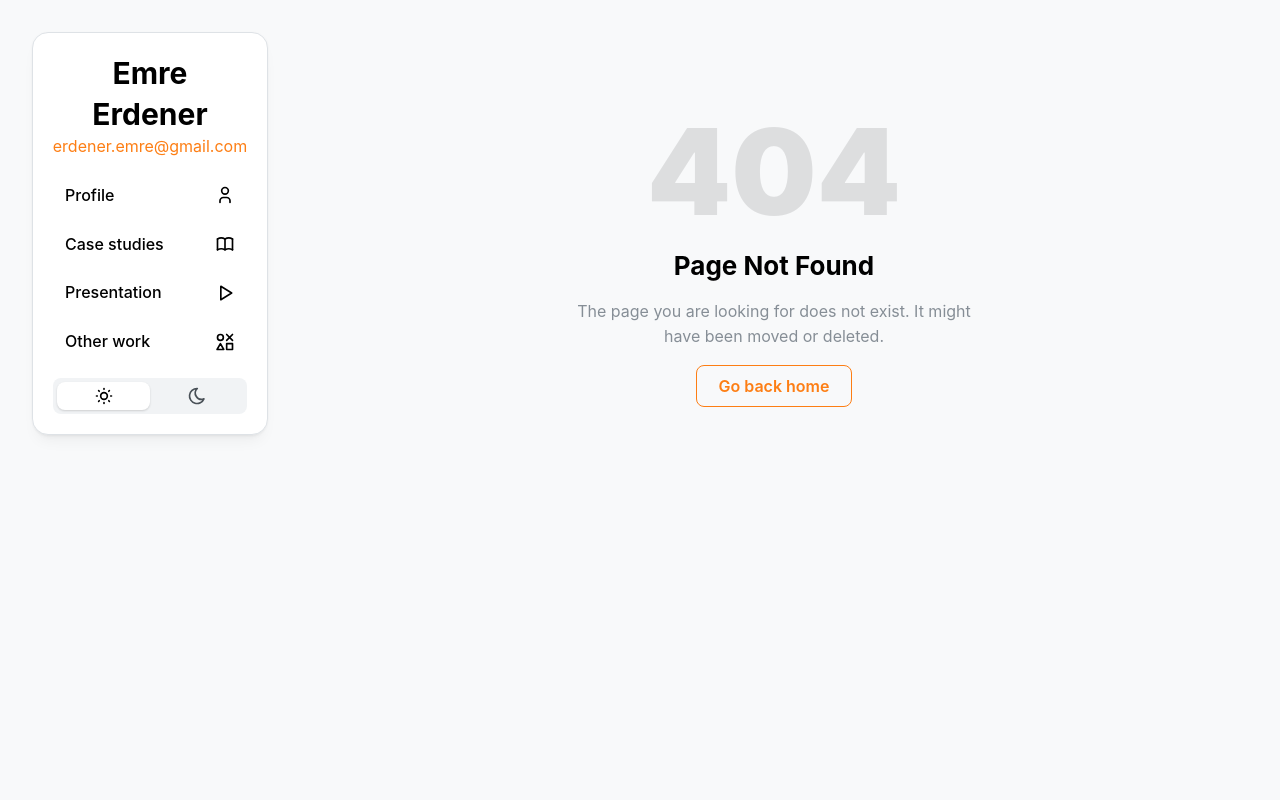
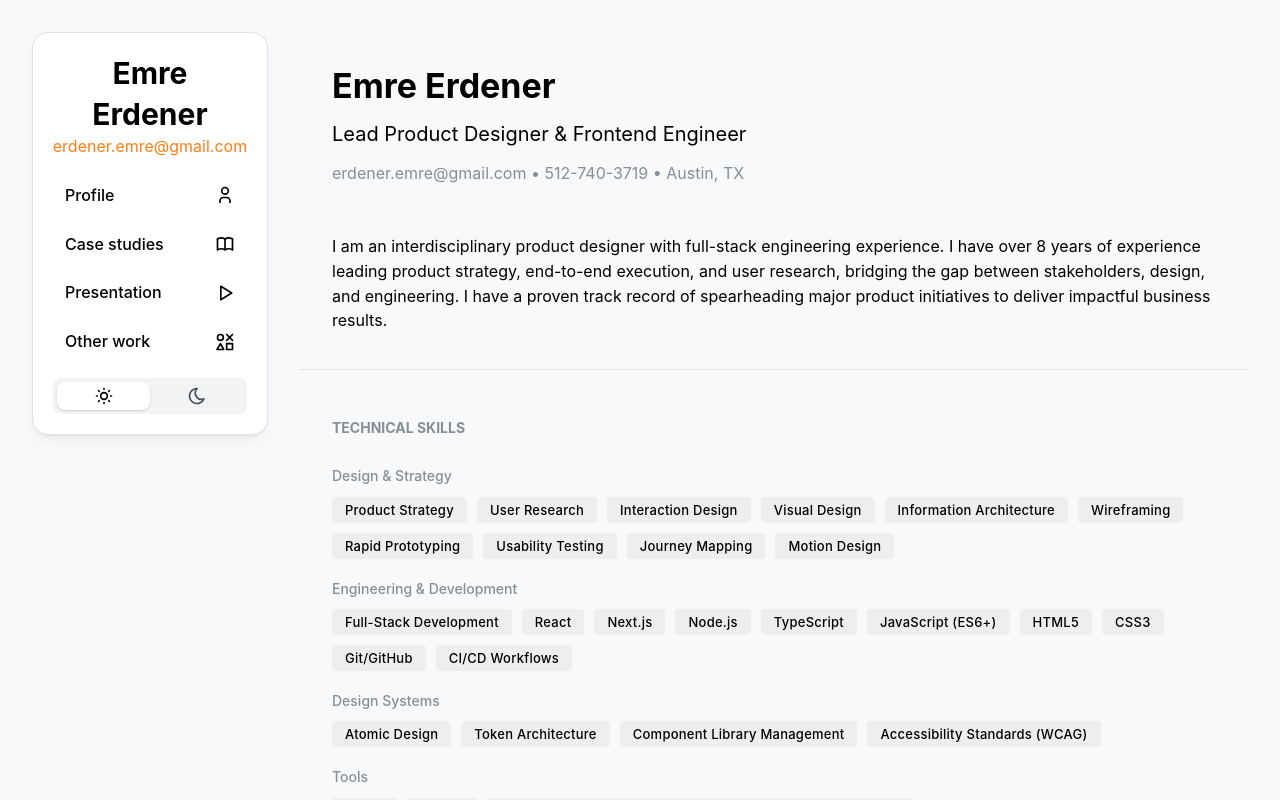
Before and after one commit to emreerdener/portfolio, a Next.js app: page /resume in a window 1280 px wide. Before the commit this address had no page. Shown: the top 800 px of the page. Built offline with nearby package versions, Linux system fonts and the light colour scheme.

Commit message:
resume page and technical skills component

```diff
--- /dev/null
+++ b/src/app/resume/page.tsx
@@ -0,0 +1,47 @@
+'use client';
+
+import { Container, Divider, Space, Stack, Text, Title } from '@mantine/core';
+import MoreCaseStudies from '@/src/components/content/case-studies/components/MoreCaseStudies';
+import Education from '@/src/components/content/experience/components/Education';
+import Experience from '@/src/components/content/experience/components/Experience';
+import TechnicalSkills from '@/src/components/content/experience/components/TechnicalSkills';
+
+export default function ResumePage() {
+  return (
+    <Container size="lg" p={0}>
+      <Stack>
+        <Stack gap="xs" p="xl">
+          <Title order={1}>Emre Erdener</Title>
+          <Text size="xl">Lead Product Designer & Frontend Engineer</Text>
+          <Text c="dimmed">erdener.emre@gmail.com • 512-740-3719 • Austin, TX</Text>
+        </Stack>
+
+        <Stack px="xl" pb="lg">
+          <Text>
+            I am an interdisciplinary product designer with full-stack engineering experience. I
+            have over 8 years of experience leading product strategy, end-to-end execution, and user
+            research, bridging the gap between stakeholders, design, and engineering. I have a
+            proven track record of spearheading major product initiatives to deliver impactful
+            business results.
+          </Text>
+        </Stack>
+
+        <Divider />
+
+        <TechnicalSkills />
+
+        <Divider />
+
+        <Experience defaultExpanded listSize="lg" />
+
+        <Divider />
+
+        <Education />
+
+        <Space h="xl" />
+      </Stack>
+
+      <MoreCaseStudies heading="My design work" />
+    </Container>
+  );
+}
--- a/src/components/content/about/components/AboutLayout.tsx
+++ b/src/components/content/about/components/AboutLayout.tsx
@@ -3,6 +3,7 @@ import { Box, Divider, Grid, Paper, Space, Stack } from '@mantine/core';
 import MoreBanner from '../../../layout/components/MoreBanner';
 import Education from '../../experience/components/Education';
 import Experience from '../../experience/components/Experience';
+import TechnicalSkills from '../../experience/components/TechnicalSkills';
 import AboutImageCarousel from './AboutImageCarousel';
 import AboutMe from './AboutMe';
 import classes from './about.module.css';
@@ -30,6 +31,8 @@ export default function AboutLayout() {
         <Experience defaultExpanded listSize="lg" />
         <Divider />
         <Education />
+        <Divider />
+        <TechnicalSkills />
       </Paper>
 
       <MoreBanner />
--- a/src/components/content/case-studies/components/CaseStudySkills.tsx
+++ b/src/components/content/case-studies/components/CaseStudySkills.tsx
@@ -23,7 +23,7 @@ export default function CaseStudySkills({ skills }: CaseStudySkillsProps) {
             variant="light"
             color="gray"
             radius="sm"
-            style={{ textTransform: 'none', fontWeight: 500 }}
+            style={{ textTransform: 'none', fontWeight: 500, color: 'var(--mantine-color-text)' }}
           >
             {skill}
           </Badge>
--- a/src/components/content/case-studies/components/MoreCaseStudies.tsx
+++ b/src/components/content/case-studies/components/MoreCaseStudies.tsx
@@ -7,7 +7,11 @@ import MoreBanner from '@/src/components/layout/components/MoreBanner';
 import { CASE_STUDIES, CaseStudy } from '../data/case-studies';
 import ProjectCard from './ProjectCard';
 
-export default function MoreCaseStudies() {
+interface MoreCaseStudiesProps {
+  heading?: string;
+}
+
+export default function MoreCaseStudies({ heading = 'More of my work' }: MoreCaseStudiesProps) {
   const pathname = usePathname();
   const [randomStudies, setRandomStudies] = useState<CaseStudy[]>([]);
 
@@ -29,7 +33,7 @@ export default function MoreCaseStudies() {
 
   return (
     <Stack gap="xl" py="xl" style={{ borderTop: '1px solid var(--app-shell-border-color)' }}>
-      <Title order={2}>More of my work</Title>
+      <Title order={2}>{heading}</Title>
       <SimpleGrid cols={{ base: 1, sm: 2 }} spacing={{ base: 'xl' }}>
         {randomStudies.map((study) => (
           <ProjectCard
--- a/src/components/content/case-studies/data/case-studies.ts
+++ b/src/components/content/case-studies/data/case-studies.ts
@@ -643,6 +643,48 @@ export const CASE_STUDIES: CaseStudy[] = [
       },
     ],
   },
+  {
+    id: 'rehear-score',
+    title: 'Mobile Rehearsal Platform',
+    company: 'Music Theatre International',
+    coverSrc: 'https://pub-e42ab952d43b4bb2b7d9131b00ac9de4.r2.dev/rehearscore/phones.png',
+    headerImage:
+      'https://pub-e42ab952d43b4bb2b7d9131b00ac9de4.r2.dev/rehearscore/rehearscore%20cover-c.png',
+    coverAlt: 'RehearScore case study cover image',
+    logoSrc: '/images/logos/apps/rehearscore.svg',
+    href: '/case-study/rehearscore',
+    categories: ['Redesign', '0 to 1', 'Design System'],
+    platforms: ['Mobile'],
+    date: '2025-11-01',
+    featured: true,
+    projectType: 'Client',
+    heading: 'Restoring user trust',
+    metadata: 'Music Theatre International • Lead Designer • 2025',
+    description:
+      'Directed the complete overhaul of a critical rehearsal tool for professional performers. I transformed a legacy application plagued by instability into a modern, accessible product, streamlining the architecture to prioritize high-stakes reliability and workflow efficiency.',
+    prototypeUrl:
+      'https://www.figma.com/proto/HtKSKVc4GaAlahXvpFBKaM/App-Design?page-id=0%3A1&node-id=1-3545&viewport=7802%2C950%2C0.32&t=iTYnOAvdOQxNyhjA-1&scaling=scale-down&content-scaling=fixed&starting-point-node-id=1%3A3545',
+    problem:
+      'The legacy application was fundamentally unreliable, with critical failures in audio playback and onboarding driving high churn. The interface was outdated and inaccessible (non-compliant), failing to meet the rigorous demands of professional rehearsal environments.',
+    proposal:
+      'Champion a "reliability-first" redesign to modernize the architecture. I replaced account-gated friction with a seamless access-code model and synthesized separate tools into a single, intuitive interface, prioritizing WCAG compliance to ensure accessibility for all performers.',
+    statsDescription:
+      'By resolving critical stability issues and streamlining the user experience, we restored user trust and significantly increased platform engagement.',
+    stats: [
+      {
+        label: 'Setup steps',
+        value: '12 → 3',
+        description:
+          'Streamlined the onboarding flow by replacing user accounts with direct access codes.',
+      },
+      {
+        label: 'Accessibility',
+        value: '100%',
+        description:
+          'Achieved full WCAG 2.1 AA compliance, ensuring an inclusive experience for all performers.',
+      },
+    ],
+  },
   // {
   //   id: 'vivint-smart-lighting',
   //   title: 'Smart Lighting',
@@ -685,46 +727,4 @@ export const CASE_STUDIES: CaseStudy[] = [
   //     },
   //   ],
   // },
-  {
-    id: 'rehear-score',
-    title: 'Mobile Rehearsal Platform',
-    company: 'Music Theatre International',
-    coverSrc: 'https://pub-e42ab952d43b4bb2b7d9131b00ac9de4.r2.dev/rehearscore/phones.png',
-    headerImage:
-      'https://pub-e42ab952d43b4bb2b7d9131b00ac9de4.r2.dev/rehearscore/rehearscore%20cover-c.png',
-    coverAlt: 'RehearScore case study cover image',
-    logoSrc: '/images/logos/apps/rehearscore.svg',
-    href: '/case-study/rehearscore',
-    categories: ['Redesign', '0 to 1', 'Design System'],
-    platforms: ['Mobile'],
-    date: '2025-11-01',
-    featured: true,
-    projectType: 'Client',
-    heading: 'Restoring user trust',
-    metadata: 'Music Theatre International • Lead Designer • 2025',
-    description:
-      'Directed the complete overhaul of a critical rehearsal tool for professional performers. I transformed a legacy application plagued by instability into a modern, accessible product, streamlining the architecture to prioritize high-stakes reliability and workflow efficiency.',
-    prototypeUrl:
-      'https://www.figma.com/proto/HtKSKVc4GaAlahXvpFBKaM/App-Design?page-id=0%3A1&node-id=1-3545&viewport=7802%2C950%2C0.32&t=iTYnOAvdOQxNyhjA-1&scaling=scale-down&content-scaling=fixed&starting-point-node-id=1%3A3545',
-    problem:
-      'The legacy application was fundamentally unreliable, with critical failures in audio playback and onboarding driving high churn. The interface was outdated and inaccessible (non-compliant), failing to meet the rigorous demands of professional rehearsal environments.',
-    proposal:
-      'Champion a "reliability-first" redesign to modernize the architecture. I replaced account-gated friction with a seamless access-code model and synthesized separate tools into a single, intuitive interface, prioritizing WCAG compliance to ensure accessibility for all performers.',
-    statsDescription:
-      'By resolving critical stability issues and streamlining the user experience, we restored user trust and significantly increased platform engagement.',
-    stats: [
-      {
-        label: 'Setup steps',
-        value: '12 → 3',
-        description:
-          'Streamlined the onboarding flow by replacing user accounts with direct access codes.',
-      },
-      {
-        label: 'Accessibility',
-        value: '100%',
-        description:
-          'Achieved full WCAG 2.1 AA compliance, ensuring an inclusive experience for all performers.',
-      },
-    ],
-  },
 ];
--- /dev/null
+++ b/src/components/content/experience/components/TechnicalSkills.tsx
@@ -0,0 +1,89 @@
+import React from 'react';
+import { Badge, Group, Stack, Text, Title } from '@mantine/core';
+
+export default function TechnicalSkills() {
+  const TECHNICAL_SKILLS = [
+    {
+      category: 'Design & Strategy',
+      skills: [
+        'Product Strategy',
+        'User Research',
+        'Interaction Design',
+        'Visual Design',
+        'Information Architecture',
+        'Wireframing',
+        'Rapid Prototyping',
+        'Usability Testing',
+        'Journey Mapping',
+        'Motion Design',
+      ],
+    },
+    {
+      category: 'Engineering & Development',
+      skills: [
+        'Full-Stack Development',
+        'React',
+        'Next.js',
+        'Node.js',
+        'TypeScript',
+        'JavaScript (ES6+)',
+        'HTML5',
+        'CSS3',
+        'Git/GitHub',
+        'CI/CD Workflows',
+      ],
+    },
+    {
+      category: 'Design Systems',
+      skills: [
+        'Atomic Design',
+        'Token Architecture',
+        'Component Library Management',
+        'Accessibility Standards (WCAG)',
+      ],
+    },
+    {
+      category: 'Tools',
+      skills: [
+        'Figma',
+        'Sketch',
+        'Adobe Creative Suite (XD, Photoshop, Illustrator, AfterEffects)',
+      ],
+    },
+  ];
+
+  return (
+    <Stack p="xl">
+      <Title order={4} size="sm" c="dimmed" tt="uppercase" mb="sm">
+        Technical Skills
+      </Title>
+      <Stack gap="lg">
+        {TECHNICAL_SKILLS.map((group) => (
+          <Stack key={group.category} gap="xs">
+            <Text size="sm" fw={500} c="dimmed">
+              {group.category}
+            </Text>
+            <Group gap="xs">
+              {group.skills.map((skill) => (
+                <Badge
+                  key={skill}
+                  variant="light"
+                  color="gray"
+                  radius="sm"
+                  size="lg"
+                  style={{
+                    textTransform: 'none',
+                    fontWeight: 500,
+                    color: 'var(--mantine-color-text)',
+                  }}
+                >
+                  {skill}
+                </Badge>
+              ))}
+            </Group>
+          </Stack>
+        ))}
+      </Stack>
+    </Stack>
+  );
+}
```
